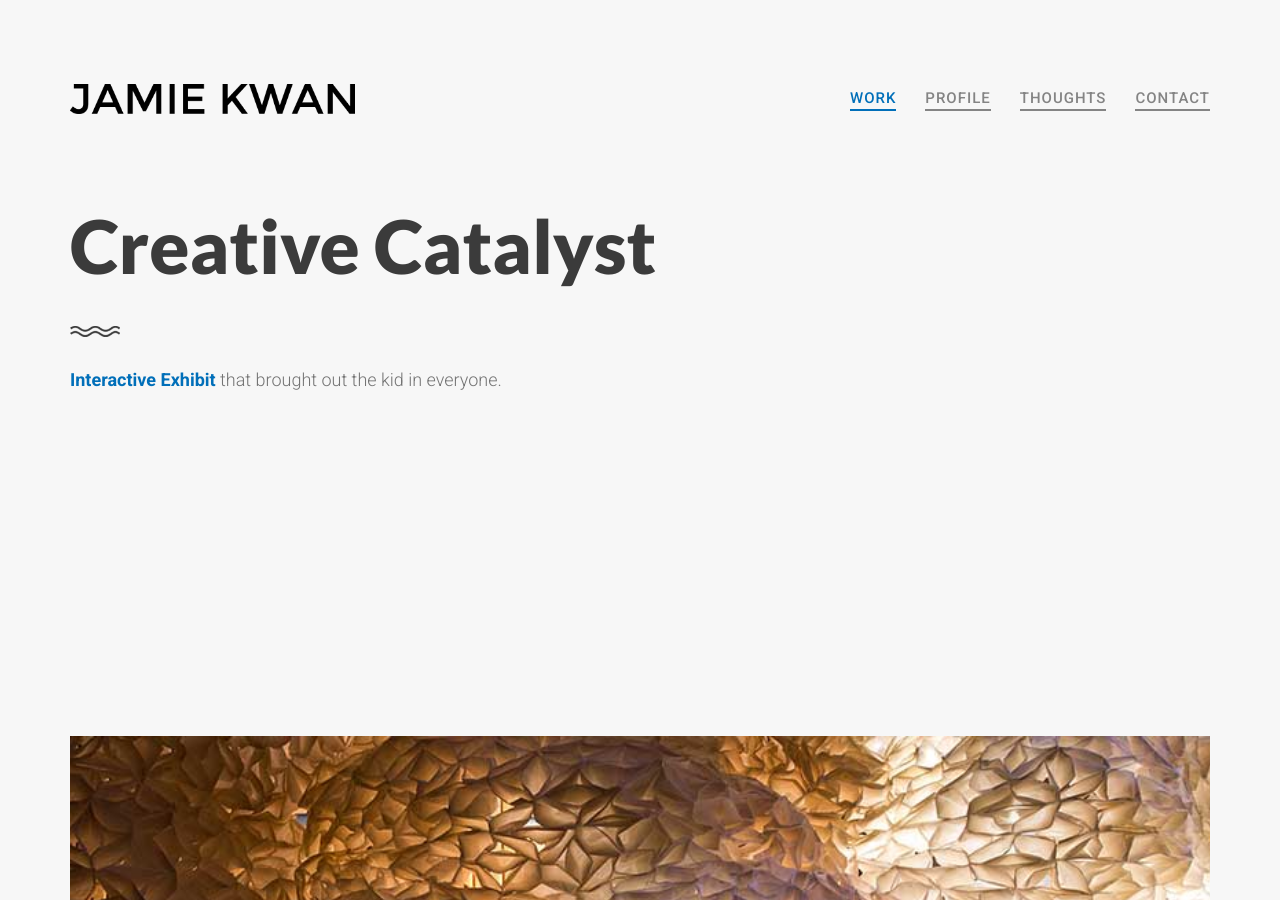
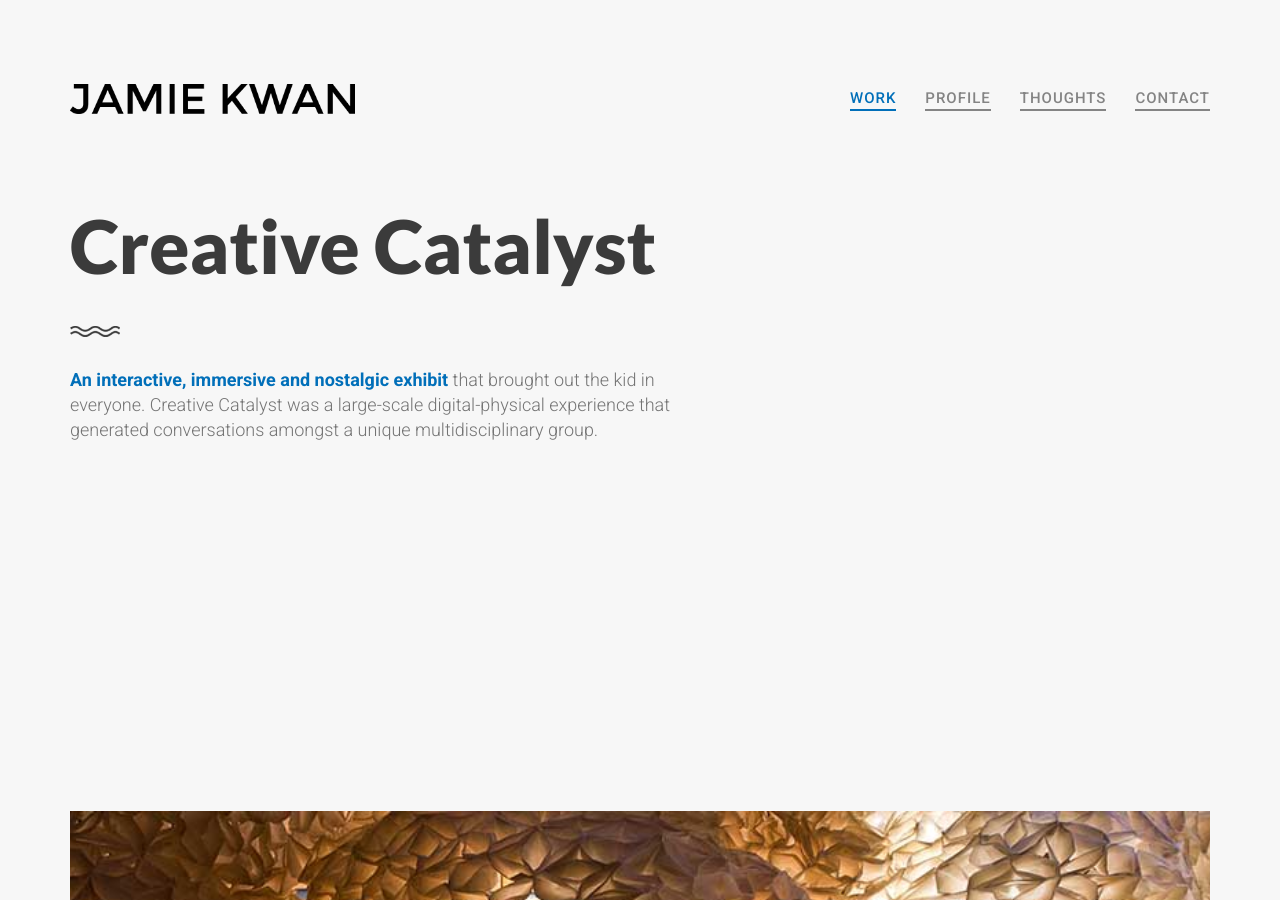
Before and after one commit to jmk91/jamiemkwan, a Jekyll site: the page built from projects/creative-catalyst.html, in a window 1280 px wide and 900 px high. Built offline with Jekyll 4.4.1, drawn with Linux system fonts in a browser that asks for light colours; nearby versions of some CDN libraries; some of the changed text lies outside the part shown.

Commit message:
edit text

```diff
--- a/projects/creative-catalyst.html
+++ b/projects/creative-catalyst.html
@@ -2,9 +2,9 @@
 layout: portfolio
 title: Creative Catalyst
 featureimg: creative-catalyst
-slogan: "Interactive Exhibit"
-oneliner: "that brought out the kid in everyone."
-challenge: "Design an experience that brings together artists and academics."
+slogan: "An interactive, immersive and nostalgic exhibit"
+oneliner: "that brought out the kid in everyone. Creative Catalyst was a large-scale digital-physical experience that generated conversations amongst a unique multidisciplinary group."
+challenge: "Design an experience that brings together artists and academics in conversation about city building."
 
 images:
   - image_path: ../assets/projects/creative-catalyst/7.jpg
```
